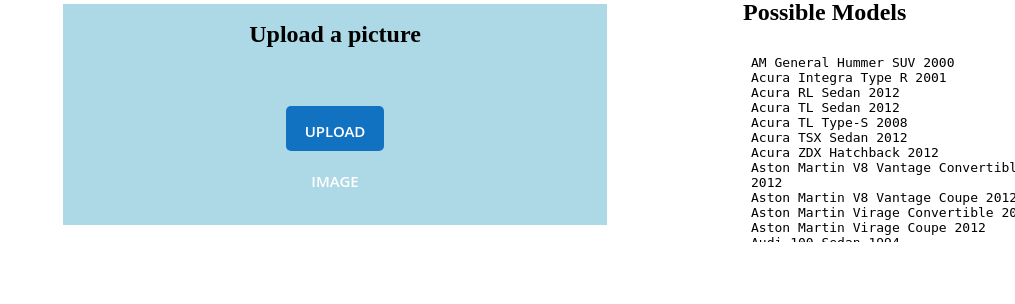
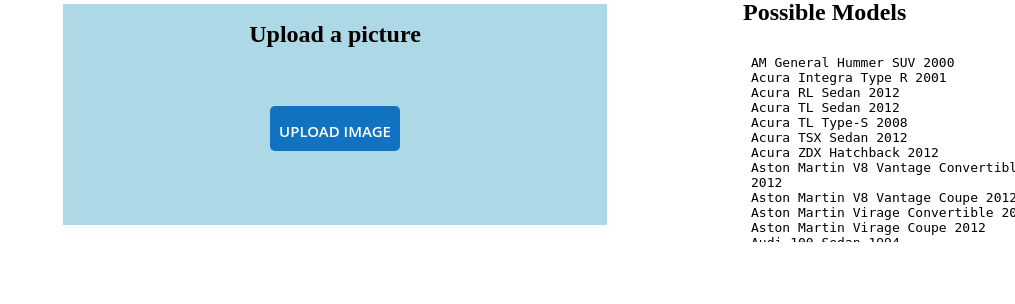
Before and after one commit to Cauchy-Schwarz/ECS171, a Flask app: page / in a window 1360 px wide; the page is wider, and only the part inside the window is pictured. Shown: the part 183-487 px from the top of that part, without its empty margins (345-1360 px from the left). Run offline with Flask 3, Linux system fonts and the light colour scheme; some libraries are stand-ins or nearby versions.

Commit message:
frontend edit

```diff
--- a/frontend/static/css/style.css
+++ b/frontend/static/css/style.css
@@ -9,7 +9,7 @@
 }
 .input_box label {
   display:block;
-  width:45%;
+  width:60%;
   height:45px;
   line-height:50px;
   text-align:center;
```
